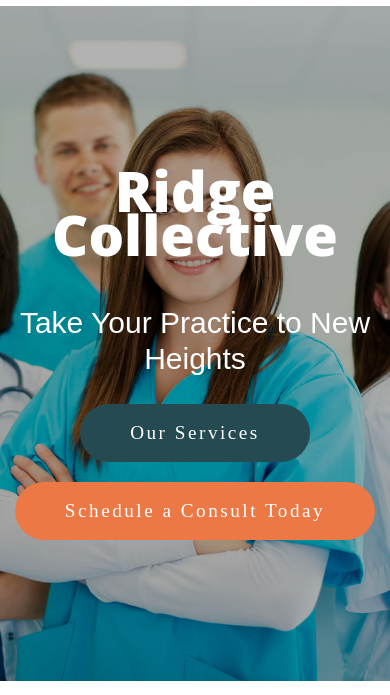
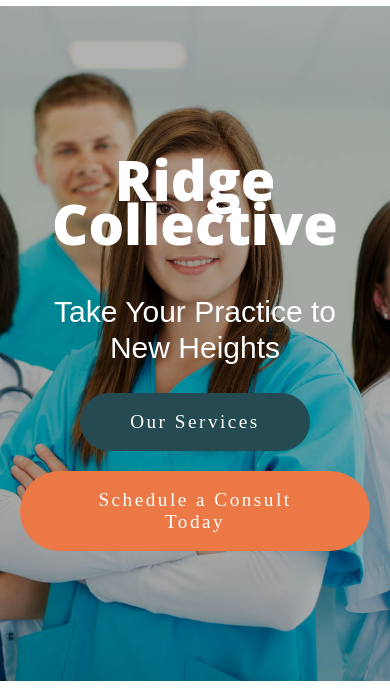
Before and after one commit to noor2367/first-responsive-project-, a plain HTML site: page index.html in a window 390 px wide. Shown: the part 149-844 px from the top of the page. Drawn offline with nearby package versions, Linux system fonts and the light colour scheme.

Commit message:
again update

```diff
--- a/index.css
+++ b/index.css
@@ -291,7 +291,7 @@ height: 80vh;
 
 }
 .hero-contain{
-    padding: 100px 0px 80px 0px;
+    padding: 100px 20px 80px 20px;
 }
 .hero-contain p{
     font-size: 30px;
```
